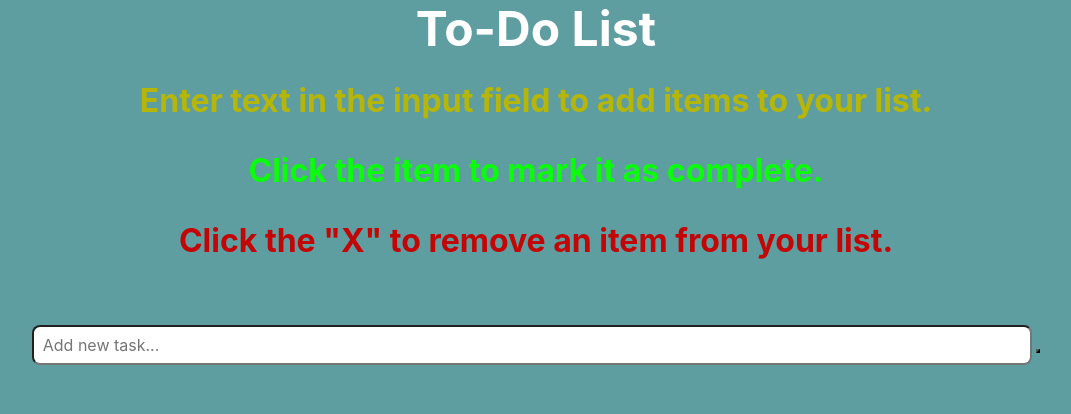
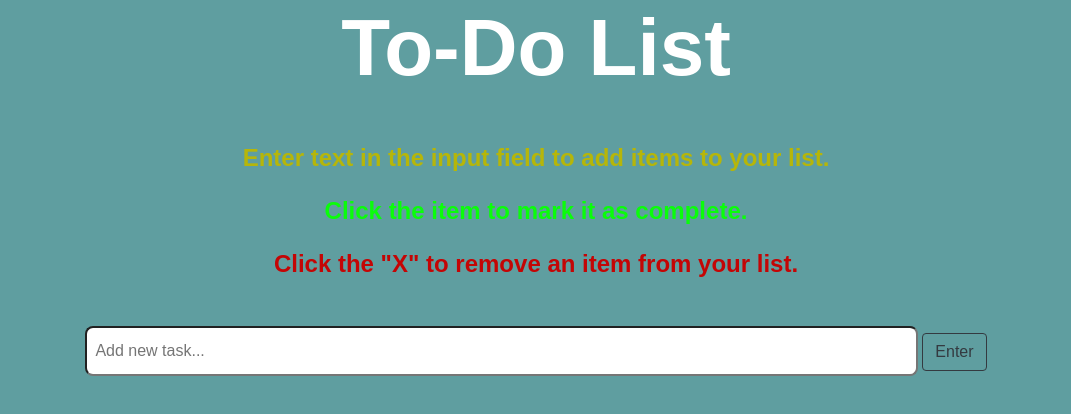
Before and after one commit to aleksi134/To-Do-List, a plain HTML site: page index.html in a window 1280 px wide. Shown: the whole page, without its empty margins (104-1175 px from the left). Drawn offline with nearby package versions, Linux system fonts and the light colour scheme.

Commit message:
reformat HTML,CSS changes, JS first lines of code

```diff
--- a/index.html
+++ b/index.html
@@ -2,7 +2,6 @@
 <html lang="en">
 
 <head>
-    <!-- Required meta tags -->
     <meta charset="utf-8">
     <meta name="viewport" content="width=device-width, initial-scale=1, shrink-to-fit=no">
 
@@ -16,46 +15,30 @@
 
 <body>
     <div class="container">
+
         <div class="row">
-            <div class="col-sm-12 text-center">
-                <h1>To-Do List</h1>
+            <div class="col-sm-12">
+                <h1 >To-Do List</h1>
+                <h2 id="first">Enter text in the input field to add items to your list.</h2>
+                <h2 id="second">Click the item to mark it as complete.</h2>
+                <h2 id="third"> Click the "X" to remove an item from your list.</h2>
             </div>
         </div>
-    </div>
 
-    <div class="container">
         <div class="row">
-            <div class="col-sm-12 text-center textInput">
-                <h2>Enter text in the input field to add items to your list.</h2>
+            <div class="col-sm-12">
+                <input class="w-75" id="userInputField" type="text" placeholder="  Add new task..." maxlength="28">
+                <input class="enter btn btn-outline-dark" type="button" value="Enter">
             </div>
         </div>
-    </div>
-
-    <div class="container">
+<!--empty list-->
         <div class="row">
-            <div class="col-sm-12 complete text-center">
-                <h2>Click the item to mark it as complete.</h2>
+            <div class="listItems col-sm-12">
+                <ul class="col-12"></ul>
             </div>
         </div>
+
     </div>
-
-    <div class="container">
-        <div class="row">
-            <div class="col-sm-12 remove text-center">
-                <h2>Click the "X" to remove an item from your list.</h2>
-            </div>
-        </div>
-    </div>
-
-    <div class="container">
-        <div class="row">
-            <div class="col-sm-12 text-center">
-                <input id="userInputField" type="text" placeholder="  Add new task..." maxlength="28">
-                <button id="enter"><i class="fas fa-pencil-alt"></i></button>
-            </div>
-        </div>
-    </div>
-
 
 
 
--- a/index.js
+++ b/index.js
@@ -0,0 +1,12 @@
+var enterbutton = document.getElementById("enter");
+var input = document.getElementById("userInputField");
+var ul = document.querySelector("ul");
+var li = document.getElementsByTagName("li");
+
+function inputLength() {
+    return input.value.length;
+}
+
+function listLength(){
+	return item.length;
+}
--- a/style.css
+++ b/style.css
@@ -5,36 +5,43 @@
 
 body {
     background-color: cadetblue;
+    font-family: Arial, Helvetica, sans-serif;
+    text-align: center;
 }
 
 h1 {
-    font-size: 3em;
+    font-size: 5em;
     color: white;
     font-weight: bold;
+    margin: 0 1rem 3rem 1rem;
 }
 
 h2 {
     margin: 1rem;
     font-weight: bold;
+    margin-bottom: 1.5rem;
 }
 
-.textInput {
+#first {
+    font-size: 1.5em;
     color: rgb(182, 182, 9);
 }
 
-.complete {
+#second {
+    font-size: 1.5em;
     color: rgb(11, 253, 11);
     font-weight: bold;
+
 }
 
-.remove {
+#third {
+    font-size: 1.5em;
     color: rgb(196, 5, 5);
     font-weight: bold;
     margin-bottom: 3rem;
 }
 
 #userInputField {
-    width: 1000px;
-    height: 40px;
+    height: 50px;
     border-radius: 0.5rem;
 }
```
